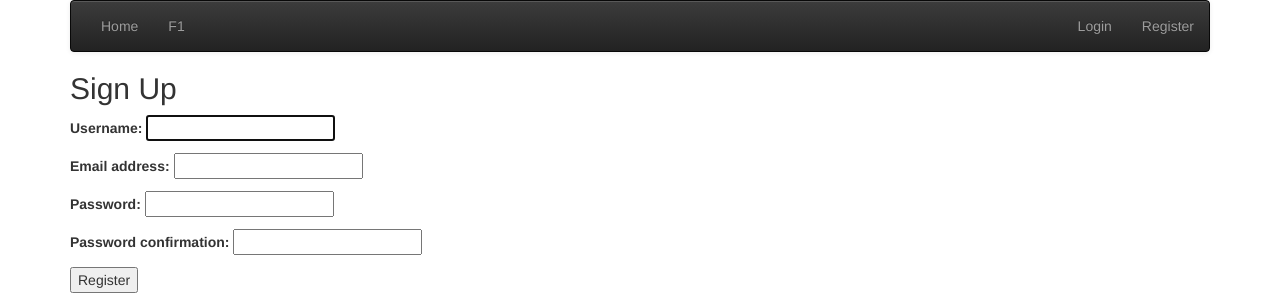
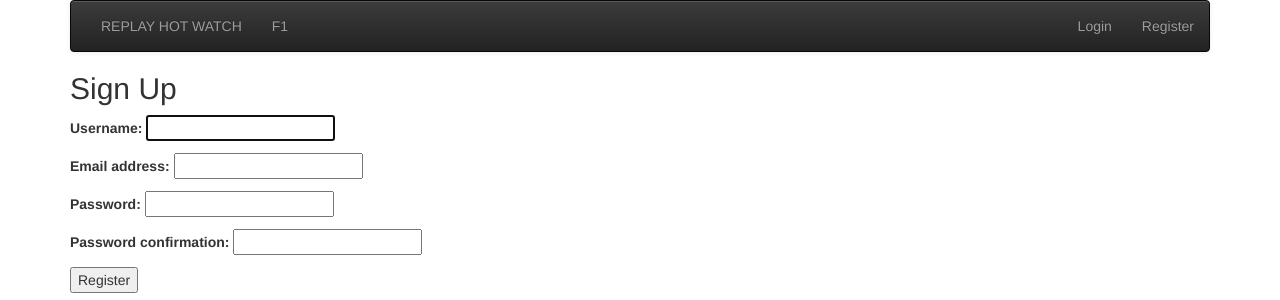
Before and after one commit to Dom19740/Project-Sports-Replay-Forum, a Django app: page /core/register/ in a window 1280 px wide. Shown: the top 300 px of the page. Run offline with Django 5.2, Linux system fonts and the light colour scheme; some libraries are stand-ins or nearby versions.

Commit message:
Add title to home nav bar

```diff
--- a/sportsreplayforum/home/templates/base_menu.html
+++ b/sportsreplayforum/home/templates/base_menu.html
@@ -7,7 +7,7 @@
     <!-- https://stackoverflow.com/questions/22047251/django-dynamically-get-view-url-and-check-if-its-the-current-page -->
     <ul class="nav navbar-nav">
       <li {% if request.get_full_path == '/' %}class="active"{% endif %}>
-        <a href="{% url 'home' %}">Home</a>
+        <a href="{% url 'home' %}">REPLAY HOT WATCH</a>
       </li>
       <li {% if request.get_full_path == f1 %}class="active"{% endif %}>
           <a href="{% url 'race_list' %}">F1</a>
@@ -32,4 +32,5 @@
     </ul>
   </div>
 </nav>
+
 {% endblock %}
```
